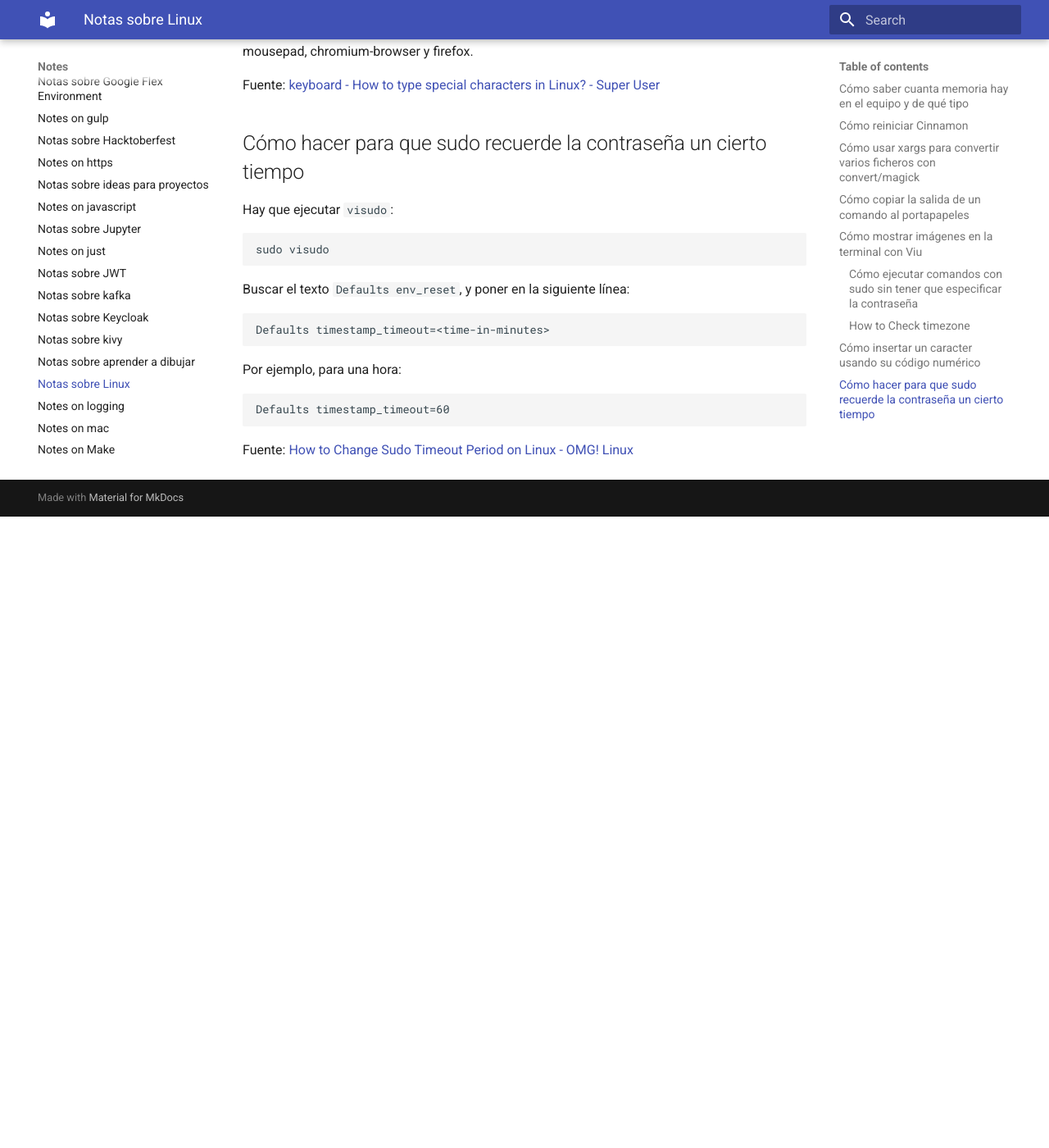
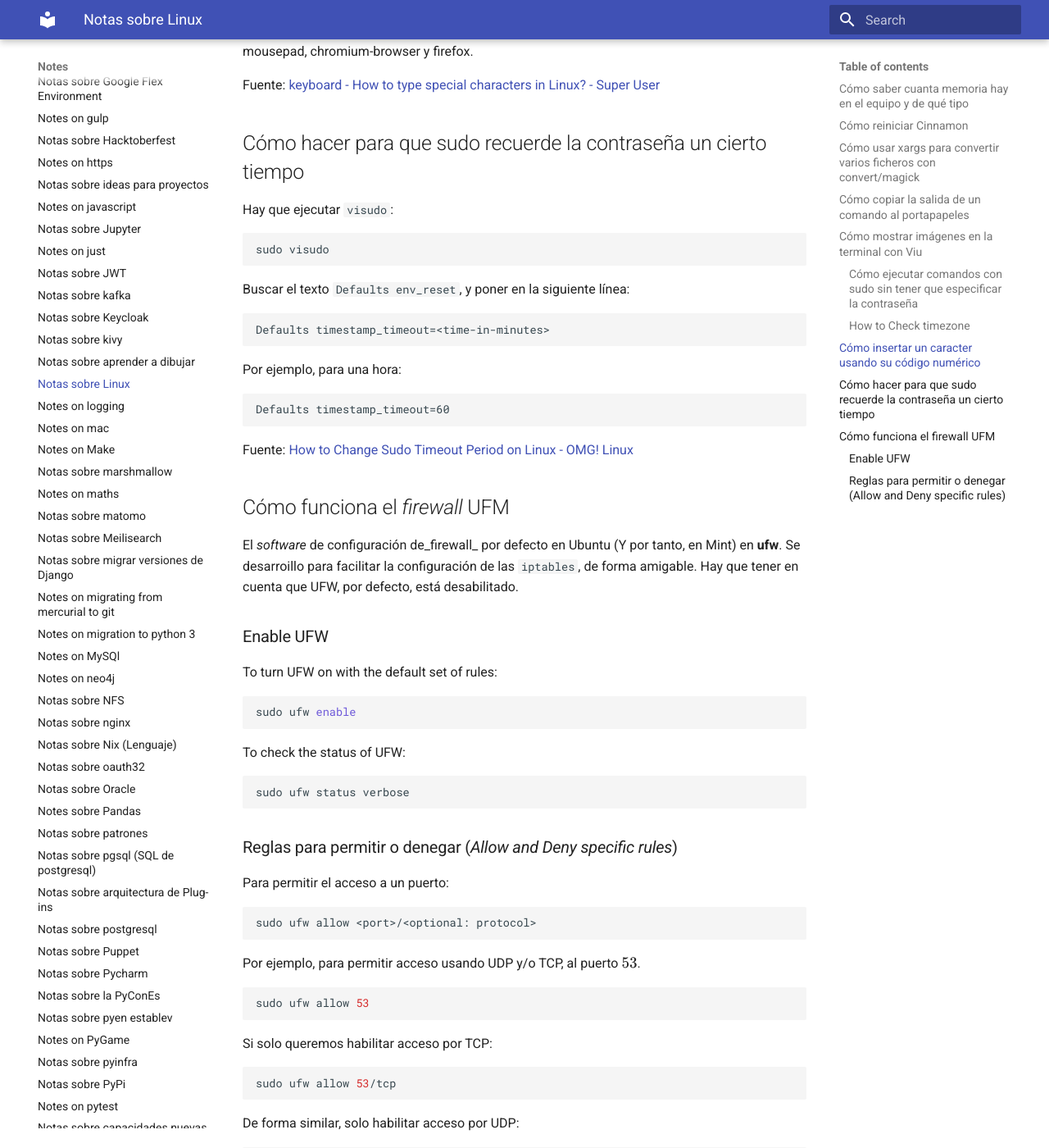
Before and after one commit to euribates/notes, an MkDocs documentation site: the page built from docs/notes-on-linux.md, in a window 1280 px wide and 1400 px high, scrolled down 5889 px. Shown: the whole window at 82% size. Built offline with MkDocs 1.6.1 and Material for MkDocs 9.7.7, drawn with Linux system fonts in a browser that asks for light colours; formulas are drawn with MathJax 3; before the commit the page ends 6519 px from its top, so only the background shows below that; some of the changed text lies outside the part shown.

Commit message:
Linux firewall and SQLite

````diff
--- a/docs/notes-on-linux.md
+++ b/docs/notes-on-linux.md
@@ -283,3 +283,78 @@ Defaults timestamp_timeout=60
 ```
 
 Fuente: [How to Change Sudo Timeout Period on Linux - OMG! Linux](https://www.omglinux.com/change-sudo-timeout-linux/)
+
+## Cómo funciona el _firewall_ UFM
+
+El _software_ de configuración de_firewall_ por defecto en Ubuntu (Y por tanto,
+en Mint) en **ufw**. Se desarroillo para facilitar la configuración de las
+`iptables`, de forma amigable. Hay que tener en cuenta que UFW, por defecto,
+está desabilitado.
+
+### Enable UFW
+
+To turn UFW on with the default set of rules:
+
+```shell
+sudo ufw enable
+```
+
+To check the status of UFW:
+
+```shell
+sudo ufw status verbose
+```
+
+### Reglas para permitir o denegar (_Allow and Deny specific rules_)
+
+Para permitir el acceso a un puerto:
+
+```
+sudo ufw allow <port>/<optional: protocol>
+```
+
+Por ejemplo, para permitir acceso usando UDP y/o TCP, al puerto $53$.
+
+```shell
+sudo ufw allow 53
+```
+
+Si solo queremos habilitar acceso por TCP:
+
+```shell
+sudo ufw allow 53/tcp
+```
+
+De forma similar, solo habilitar acceso por UDP:
+
+
+```shell
+sudo ufw allow 53/udp
+```
+
+Para denegar el acceso, usariamos:
+
+```shell
+sudo ufw deny <port>/<optional: protocol>
+```
+
+
+Ejemplo: Denegar acceso al puerto $53$ tanto para TCP como para UDP:
+
+```
+sudo ufw deny 53
+```
+
+Solo para TCP:
+
+```shell
+sudo ufw deny 53/tcp
+```
+
+Y solo par UDP:
+
+```shell
+sudo ufw deny 53/udp
+```
+
+Fuente: [UFW - Community Help Wiki](https://help.ubuntu.com/community/UFW)
--- /dev/null
+++ b/docs/notes-on-sqlite.md
@@ -0,0 +1,48 @@
+---
+title: Notas sobre SQLite
+tags:
+    - db
+    - sql
+    - python
+---
+
+## Sobre SQLite
+
+**SQLite** es un sistema de gestión de bases de datos relacional compatible con
+ACID, contenida en una relativamente pequeña (~275 kiB) biblioteca
+escrita en C. SQLite es un proyecto de dominio público creado por D.
+Richard Hipp.
+
+## Cómo ver las tablas e índices en una base de datos sqlite
+
+Con la orden `.tables` listamos todas las tablas de la base de datos.
+Si queremos más información, `.schema` muestras información adicional, como los
+índices. Cualquiera de los dos comandos puede ser seguido de una expresión
+de tipo `LIKE` para restringir los resultados listadas
+
+Otra forma seria haciendo un `SELECT` a la tabla `SQLITE_SCHEMA`. Esta table
+existe en todas las bases de datos SQLite y tiene la siguiente estructura:
+
+```sql
+CREATE TABLE sqlite_schema (
+        type TEXT,
+        name TEXT,
+        tbl_name TEXT,
+        rootpage INTEGER,
+        sql TEXT
+    );
+```
+
+Para las tablas, el campo `type` siempre valdrá `table` (Para los índices, sería
+`index`), así que podemos conseguir los nombres de todas las tablas con la
+siguiente consulta:
+
+```sql
+SELECT name
+  FROM sqlite_schema
+ WHERE type='table'
+ ORDER BY name;
+```
+
+Tanto para índices como para tablas, el campo `text` contiene las sentencias DDL
+de creación correspondiente (`CREATE TABLE | CREATE INDEX`).
````
Also changed, not shown: docs/index.md (+1 -0 lines).
